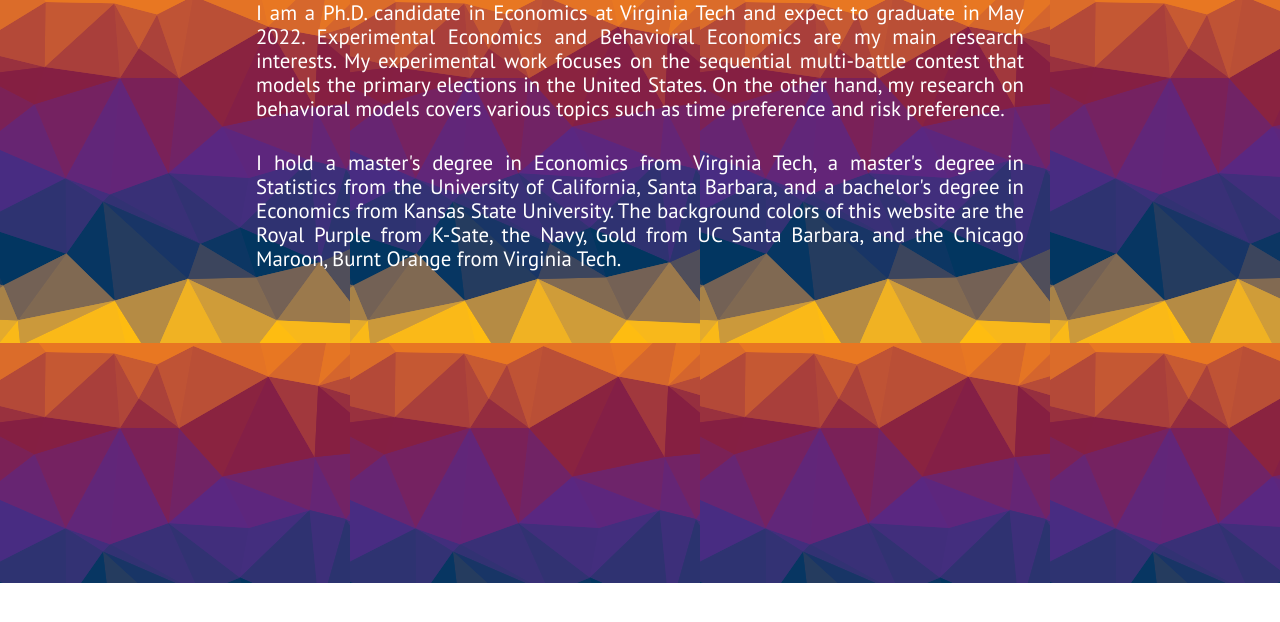
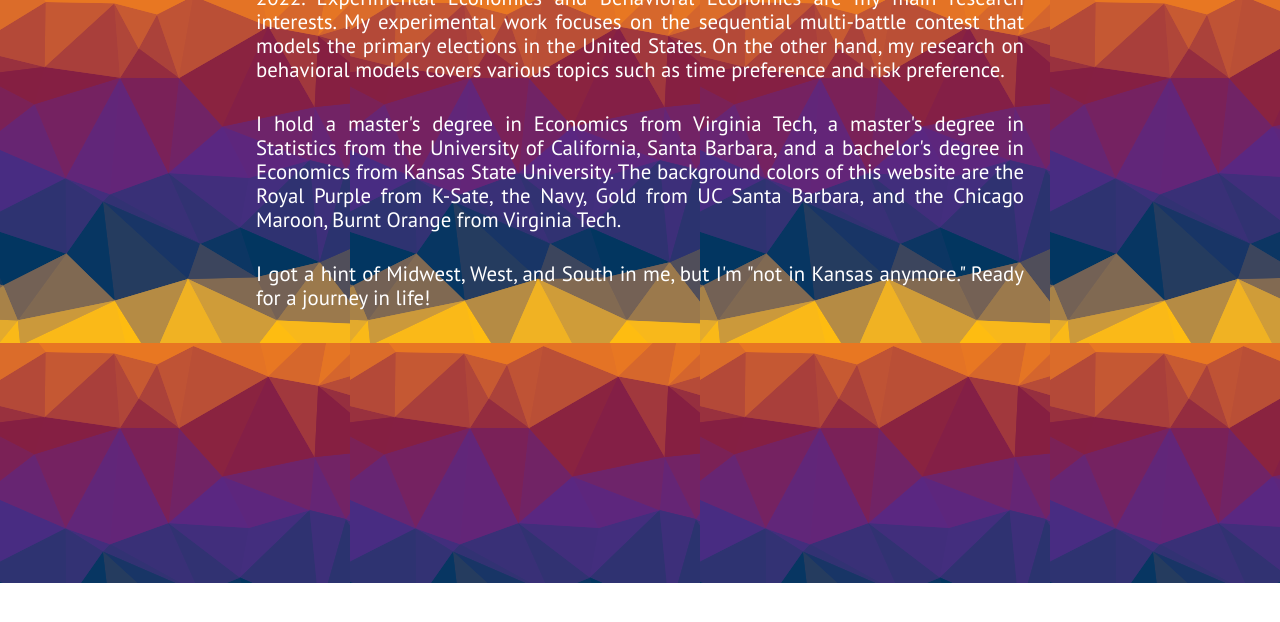
Before and after one commit to KevinKCV/kevinzou, a Jekyll site: the page built from index.html, in a window 1280 px wide and 900 px high, scrolled down 2317 px. Shown: the top 622 px of the window. Built offline with Jekyll 4.4.1, drawn with Linux system fonts in a browser that asks for light colours; nearby versions of some CDN libraries.

Commit message:
Update 01about.html

```diff
--- a/_includes/01about.html
+++ b/_includes/01about.html
@@ -16,6 +16,9 @@
                 the Navy, Gold from UC Santa Barbara,
                 and the Chicago Maroon, Burnt Orange from Virginia Tech.
             </p>
+            <p class="paragraph-text justify-text">
+            I got a hint of Midwest, West, and South in me, but I'm "not in Kansas anymore." Ready for a journey in life!
+            </p>
         </div>
     </section>
 </div>
```
